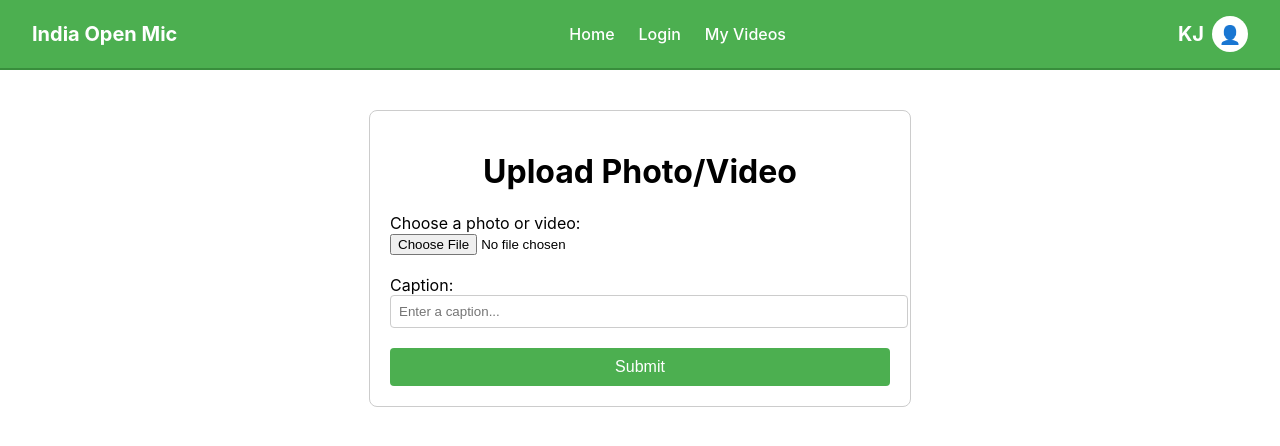
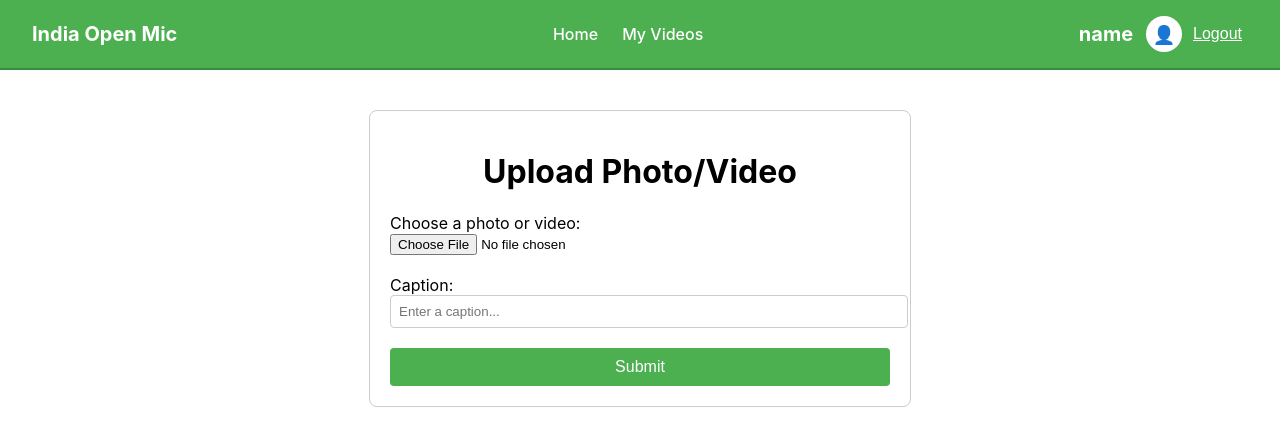
Before and after one commit to khyatijha777/indian-open-mic-ui, a React (Create React App) app: page / in a window 1280 px wide. Shown: the top 446 px of the page. Built offline with nearby package versions, Linux system fonts and the light colour scheme; no server answers; sample sign-in values are in the browser's storage.

Commit message:
fix: added logout

```diff
--- a/src/components/Header/Header.jsx
+++ b/src/components/Header/Header.jsx
@@ -1,5 +1,5 @@
 import React from 'react';
-import { Link } from 'react-router-dom';
+import { Link, useNavigate } from 'react-router-dom';
 
 // ✅ Reusable styled Link component
 const StyledLink = ({ to, children }) => (
@@ -20,6 +20,14 @@ const StyledLink = ({ to, children }) => (
 );
 
 const Header = () => {
+  const navigate = useNavigate();
+  const user = JSON.parse(localStorage.getItem('user') || 'null');
+  const displayName = user?.email?.split('@')[0] || 'User';
+
+  const handleLogout = () => {
+    localStorage.removeItem('user');
+    navigate('/login');
+  };
   return (
     <header style={{
       display: 'flex',
@@ -38,14 +46,14 @@ const Header = () => {
 
       <nav style={{ display: 'flex', gap: '24px' }}>
         <StyledLink to="/">Home</StyledLink>
-        <StyledLink to="/login">Login</StyledLink>
+
         <StyledLink to="/my-videos">My Videos</StyledLink>
       </nav>
 
       </div>
 
-      <div style={{ display: 'flex', alignItems: 'center' }}>
-        <span style={{ marginRight: '8px' }}>KJ</span>
+      <div style={{ display: 'flex', alignItems: 'center' , gap:"5px"}}>
+        <span style={{ marginRight: '8px' }}>{displayName ||""}</span>
         <div style={{
           width: '36px',
           height: '36px',
@@ -60,6 +68,19 @@ const Header = () => {
         }}>
           👤
         </div>
+        <button
+              onClick={handleLogout}
+              style={{
+                background: 'none',
+                border: 'none',
+                color: 'white',
+                fontSize: '16px',
+                cursor: 'pointer',
+                textDecoration: 'underline'
+              }}
+            >
+              Logout
+            </button>
       </div>
     </header>
   );
```
